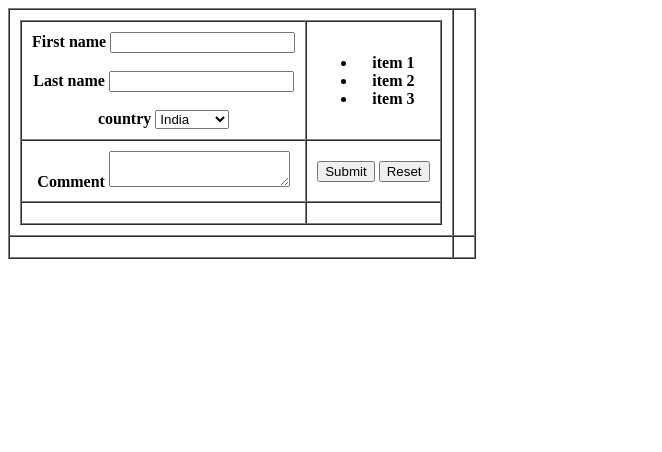
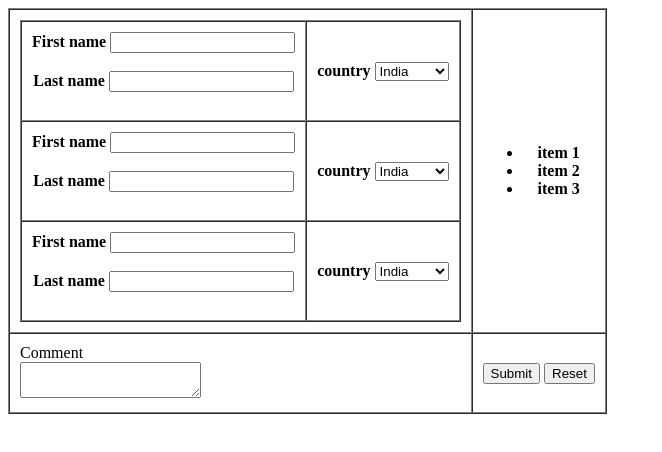
Before and after one commit to sairamdondapatii/HTML-CSS-JAVASCRIPT, a plain HTML site: page Assignment-2/p4.html in a window 1280 px wide. Shown: the whole page, without its empty margins (0-662 px from the left). Drawn offline with Linux system fonts and the light colour scheme.

Commit message:
HTML-ASSIGNMENT-2

```diff
--- a/Assignment-2/p4.html
+++ b/Assignment-2/p4.html
@@ -29,6 +29,8 @@ should include:
                                 <input type="text" id="fname" name="fname"><br><br>
                                 <label for="lname">Last name</label>
                                 <input type="text" id="lname" name="lname"><br><br>
+                            </th>
+                            <th>
                                 <label for="country">country</label>
                                 <select name="country" id="country">
                                     <option value="india">India</option>
@@ -36,6 +38,43 @@ should include:
                                     <option value="uk">uk</option>
                                     <option value="germany">germany</option>
                                 </select>
+                            </th>
+                        </tr>
+                        <tr>
+                            <th>
+                                <label for="fname">First name</label>
+                                <input type="text" id="fname" name="fname"><br><br>
+                                <label for="lname">Last name</label>
+                                <input type="text" id="lname" name="lname"><br><br>
+                            </th>
+                            <th>
+                                <label for="country">country</label>
+                                <select name="country" id="country">
+                                    <option value="india">India</option>
+                                    <option value="usa">usa</option>
+                                    <option value="uk">uk</option>
+                                    <option value="germany">germany</option>
+                                </select>
+                            </th>
+                        </tr>
+                        <tr>
+                            <th>
+                                <label for="fname">First name</label>
+                                <input type="text" id="fname" name="fname"><br><br>
+                                <label for="lname">Last name</label>
+                                <input type="text" id="lname" name="lname"><br><br>
+                            </th>
+                            <th>
+                                <label for="country">country</label>
+                                <select name="country" id="country">
+                                    <option value="india">India</option>
+                                    <option value="usa">usa</option>
+                                    <option value="uk">uk</option>
+                                    <option value="germany">germany</option>
+                                </select>
+                            </th>
+                        </tr>
+                    </table>
                 </th>
                 <th>
                     <ul>
@@ -47,7 +86,7 @@ should include:
             </tr>
             <tr>
                 <td>
-                                <label for="comment">Comment</label>
+                    <label for="comment">Comment</label><br>
                     <textarea name="comment" id="comment"></textarea>
                 </td>
                 <td>
@@ -55,18 +94,6 @@ should include:
                     <input type="reset">
                 </td>
             </tr>
-                        <tr>
-                            <td></td>
-                            <td></td>
-                        </tr>
-                    </table>
-                </th>
-                <th></th>
-            </tr>
-            <tr>
-                <td></td>
-                <td></td>
-            </tr>
         </table>
     </form>
 </body>
```
Lines whose indentation alone changed are shown as unchanged.
